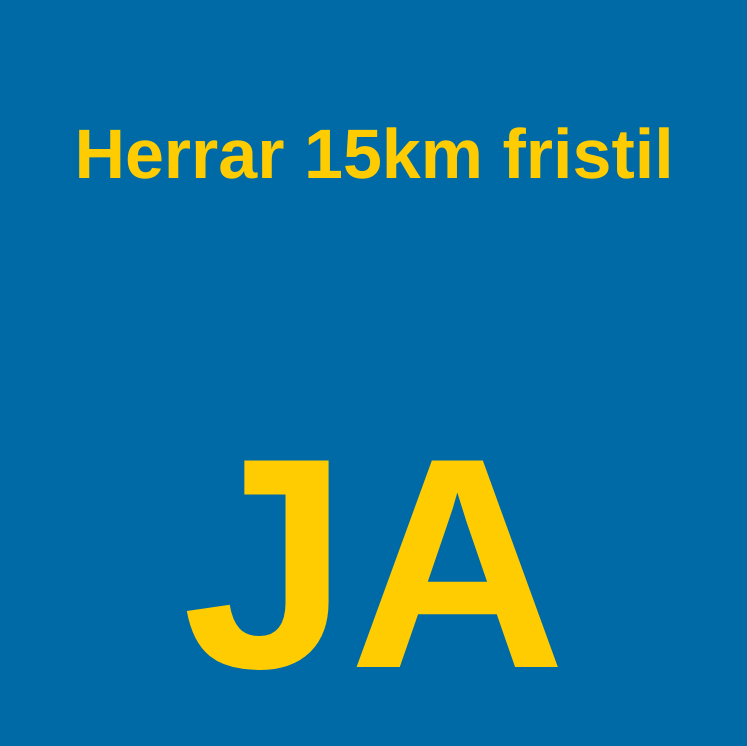
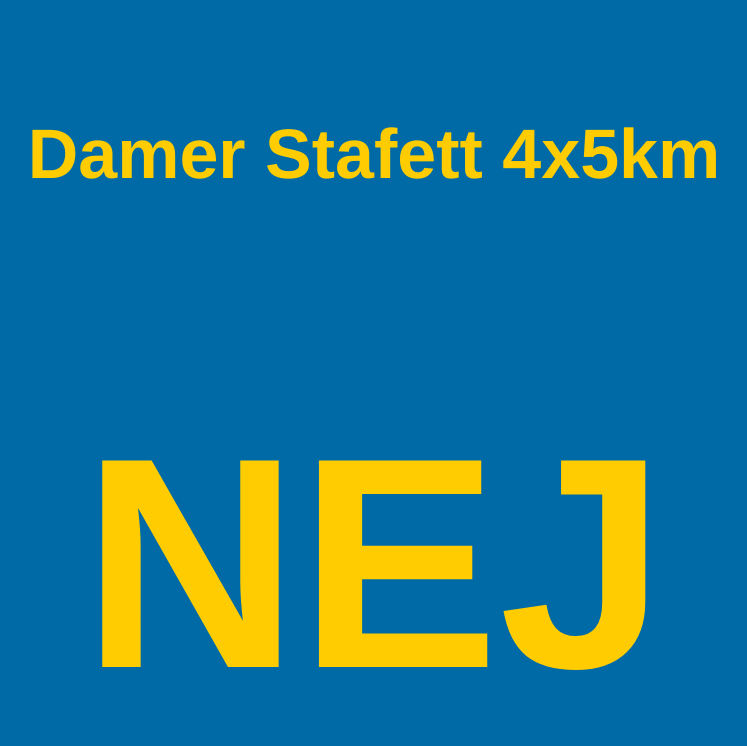
Before and after one commit to joajons/joajons.github.io, a plain HTML site: page index.html in a window 1280 px wide. Shown: the whole page, without its empty margins (266-1013 px from the left). Drawn offline with Linux system fonts and the light colour scheme.

Commit message:
Not gold

```diff
--- a/index.html
+++ b/index.html
@@ -22,7 +22,7 @@
 	}
 </style>
 <body>
-	<center><h2>Herrar 15km fristil</h2></center>
-	<center><h1>JA</h1></center>
+	<center><h2>Damer Stafett 4x5km</h2></center>
+	<center><h1>NEJ</h1></center>
 </body>
 </html>
```
